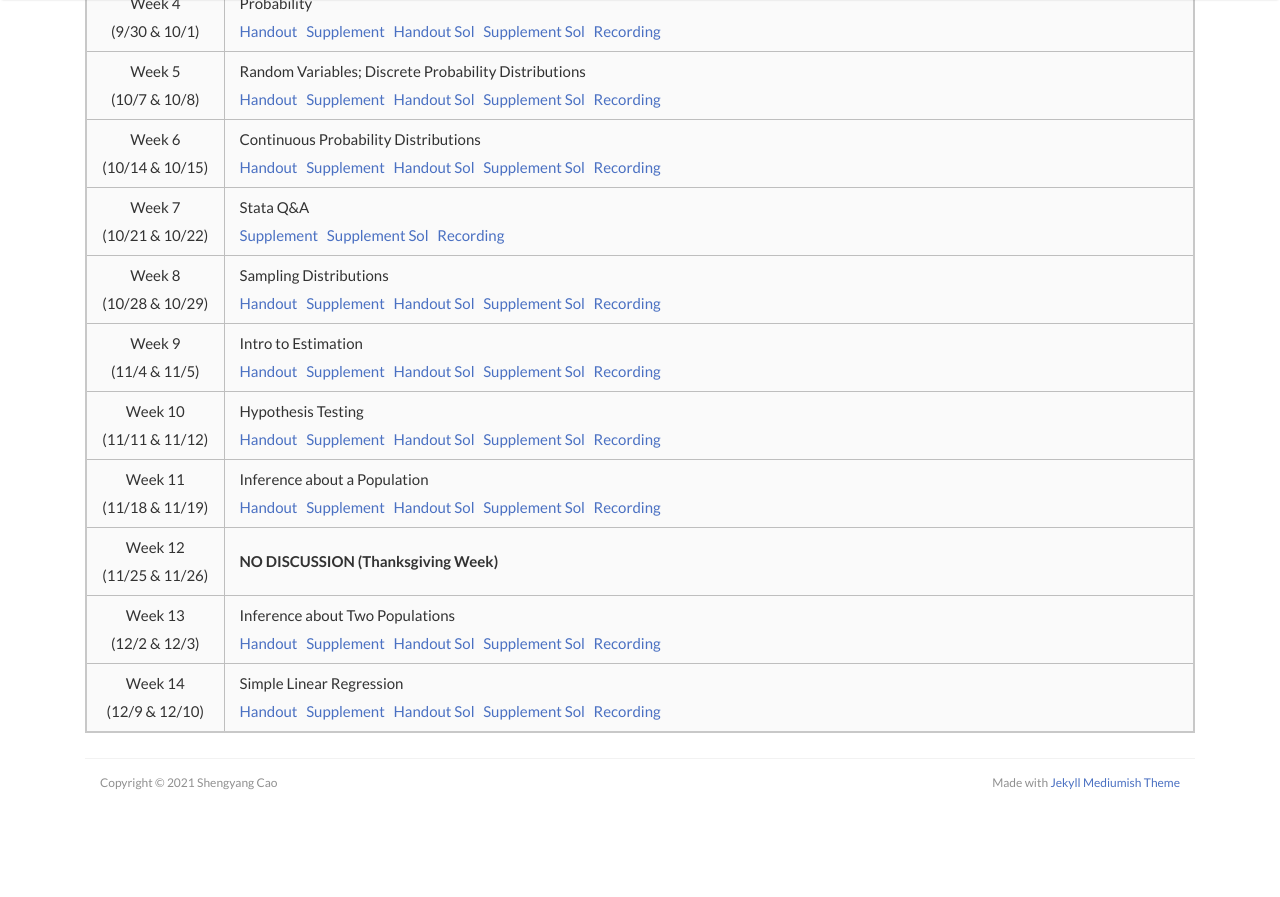
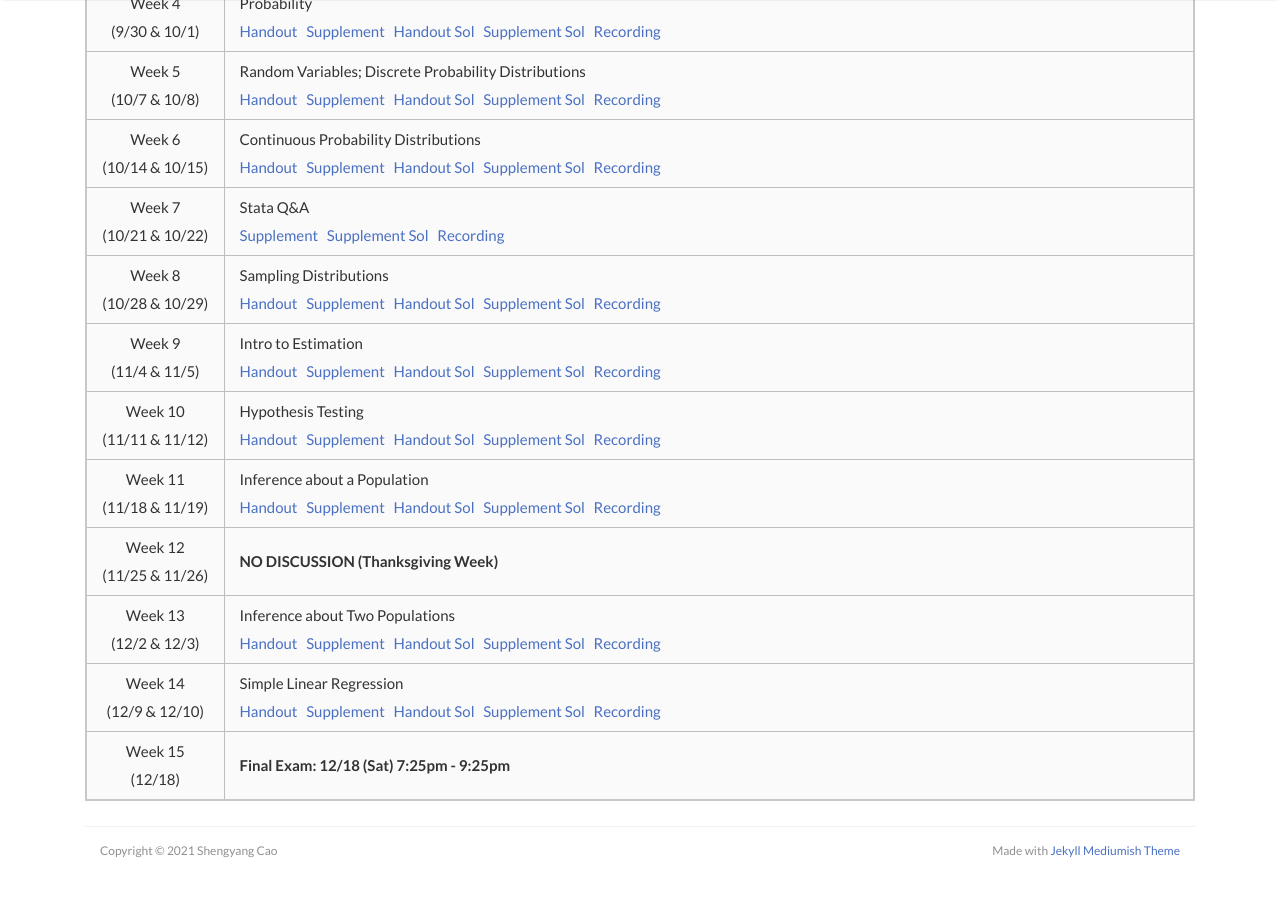
Before and after one commit to scaotravis/scaotravis.github.io, a Jekyll site: the page built from _pages/teaching/fa21-310.md, in a window 1280 px wide and 900 px high, scrolled down 1265 px. Shown: the top 897 px of the window. Built offline with Jekyll 4.4.1, drawn with Linux system fonts in a browser that asks for light colours; nearby versions of some CDN libraries; comment, search, counter and statistics services are not loaded; before the commit the page ends 2097 px from its top, so only the background shows below that.

Commit message:
update 310 page

```diff
--- a/_pages/teaching/fa21-310.md
+++ b/_pages/teaching/fa21-310.md
@@ -51,3 +51,4 @@ If you need any help installing Stata, here's a quick [installation guide]({{ si
 | Week 12 <br> (11/25 & 11/26) | **NO DISCUSSION (Thanksgiving Week)** |
 | Week 13 <br> (12/2 & 12/3) | Inference about Two Populations <br> [Handout](https://canvas.wisc.edu/courses/257051/files/20592105?wrap=1) &nbsp; [Supplement]({{ site.baseurl }}/downloads/teaching/fa21-310/310_fa21_supplement-12.pdf) &nbsp; [Handout Sol](https://canvas.wisc.edu/courses/257051/files/20592143?module_item_id=3958753) &nbsp; [Supplement Sol]({{ site.baseurl }}/downloads/teaching/fa21-310/310_fa21_supplement-12_sol.pdf) &nbsp; [Recording](https://uwmadison.zoom.us/rec/share/eBOq0xnogjg4jiq7fnX9FdK9a4A9O3XoYu2QEeNDAD9Q4ckkNPzeYF4nuJThQIw4.8X480NBRgk_jlAYd)|
 | Week 14 <br> (12/9 & 12/10) | Simple Linear Regression <br> [Handout](https://canvas.wisc.edu/courses/257051/files/20592137?module_item_id=3958743) &nbsp; [Supplement]({{ site.baseurl }}/downloads/teaching/fa21-310/310_fa21_supplement-13.pdf) &nbsp; [Handout Sol](https://canvas.wisc.edu/courses/257051/files/20592195?module_item_id=3958754) &nbsp; [Supplement Sol]({{ site.baseurl }}/downloads/teaching/fa21-310/310_fa21_supplement-13_sol.pdf) &nbsp; [Recording](https://uwmadison.zoom.us/rec/share/6RS0x3ur0InXOWnia938RDzLhBDc4YtikeThtOp0zW4X5kXCrKP3yWEnQh7Z2TIO.r0KrRfhP85BgLFRs) |
+| Week 15 <br> (12/18) | **Final Exam: 12/18 (Sat) 7:25pm - 9:25pm** |
```
Also changed, not shown: 2 other files.
